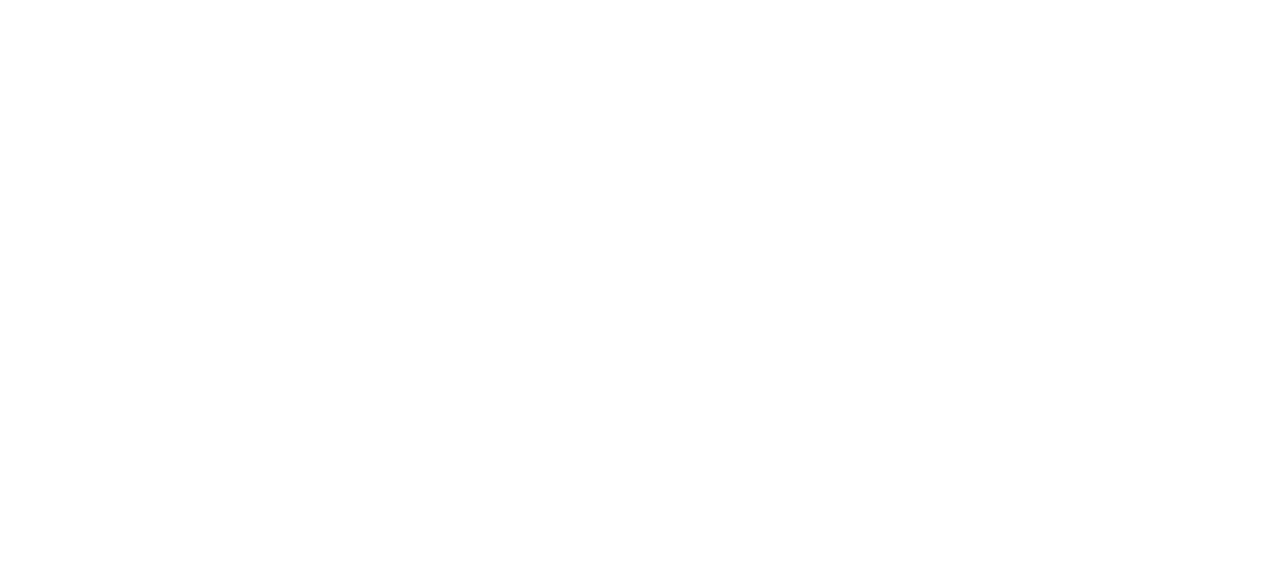
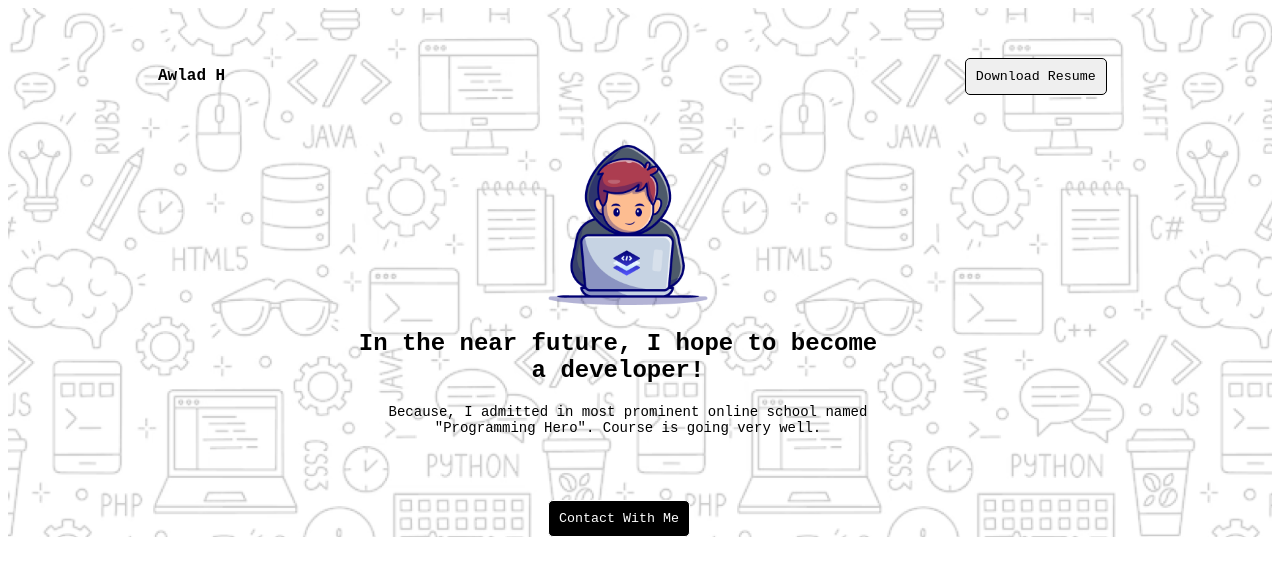
Before and after one commit to emdadulislam912/first-assignment, a plain HTML site: page index.html in a window 1280 px wide. Drawn offline with Linux system fonts and the light colour scheme; a web font is replaced by a local one.

Commit message:
adding header code

```diff
--- a/index.html
+++ b/index.html
@@ -3,9 +3,19 @@
 <head>
     <meta charset="UTF-8">
     <meta name="viewport" content="width=device-width, initial-scale=1.0">
+    <link rel="stylesheet" href="styles/style.css">
     <title>First Assignment</title>
 </head>
 <body>
-
+    <header>
+        <a href="">Awlad H</a>
+        <button>Download Resume</button>
+        <img src="images/Group.png" alt="" width="160" height="160">
+        <h2 class="becoming">In the near future, I hope to become a developer!</h2>
+        <p class="header-pera">Because, I admitted in most prominent online school named "Programming Hero". Course is going very well.</p>
+        <a href="#footer"><button class="contact-btn">Contact With Me</button></a>
+    </header>
+    <main></main>
+    <footer></footer>
 </body>
 </html>
--- /dev/null
+++ b/styles/style.css
@@ -0,0 +1,44 @@
+@import url('https://fonts.googleapis.com/css2?family=Azeret+Mono:ital,wght@0,100..900;1,100..900&family=Open+Sans:ital,wght@0,300..800;1,300..800&family=Work+Sans:ital,wght@0,100..900;1,100..900&display=swap');
+
+*{
+  font-family: "Azeret Mono", monospace;
+}
+header{
+    background-image: url(../images/Hero-bg.png);
+    background-size: contain;
+}
+header a{
+    margin-left: 150px;
+    text-decoration: none;
+    color: black;
+    font-weight: bolder;
+}
+header button{
+    margin-left: 730px;
+    margin-top: 50px;
+    padding: 10px;
+    border-radius: 5px;
+    border: 1px solid;
+}
+header img{
+    margin-left: 540px;
+    margin-top: 50px;
+}
+.becoming{
+    width: 520px;
+    text-align: center;
+    margin-left: 350px;
+}
+.header-pera{
+    width: 570px;
+    text-align: center;
+    margin-left: 335px;
+    font-size: 14px;
+}
+.contact-btn{
+    margin-left: 390px;
+    border-radius: 5px;
+    background-color: black;
+    color: white;
+    padding: 10px;
+}
```
